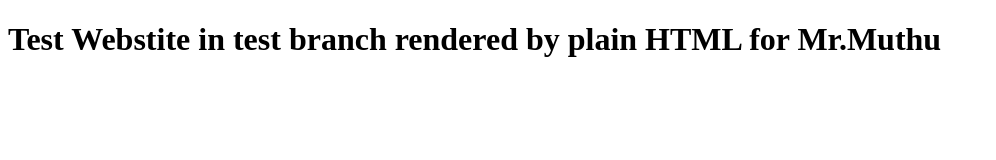
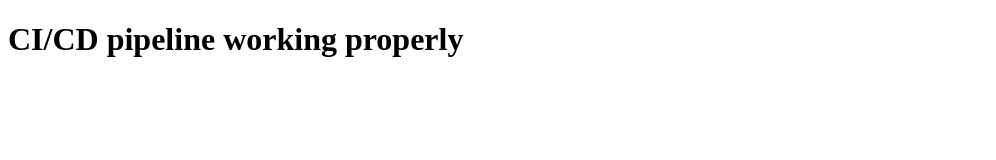
Before and after one commit to Harish-Athulya/test_ops_website, a plain HTML site: page index.html in a window 1280 px wide. Shown: the whole page, without its empty margins (0-996 px from the left). Drawn offline with Linux system fonts and the light colour scheme.

Commit message:
Working commit

```diff
--- a/index.html
+++ b/index.html
@@ -7,6 +7,6 @@
     <title>Github Actions</title>
 </head>
 <body>
-    <h1>Test Webstite in test branch rendered by plain HTML for Mr.Muthu</h1>
+    <h1>CI/CD pipeline working properly</h1>
 </body>
 </html>
```
